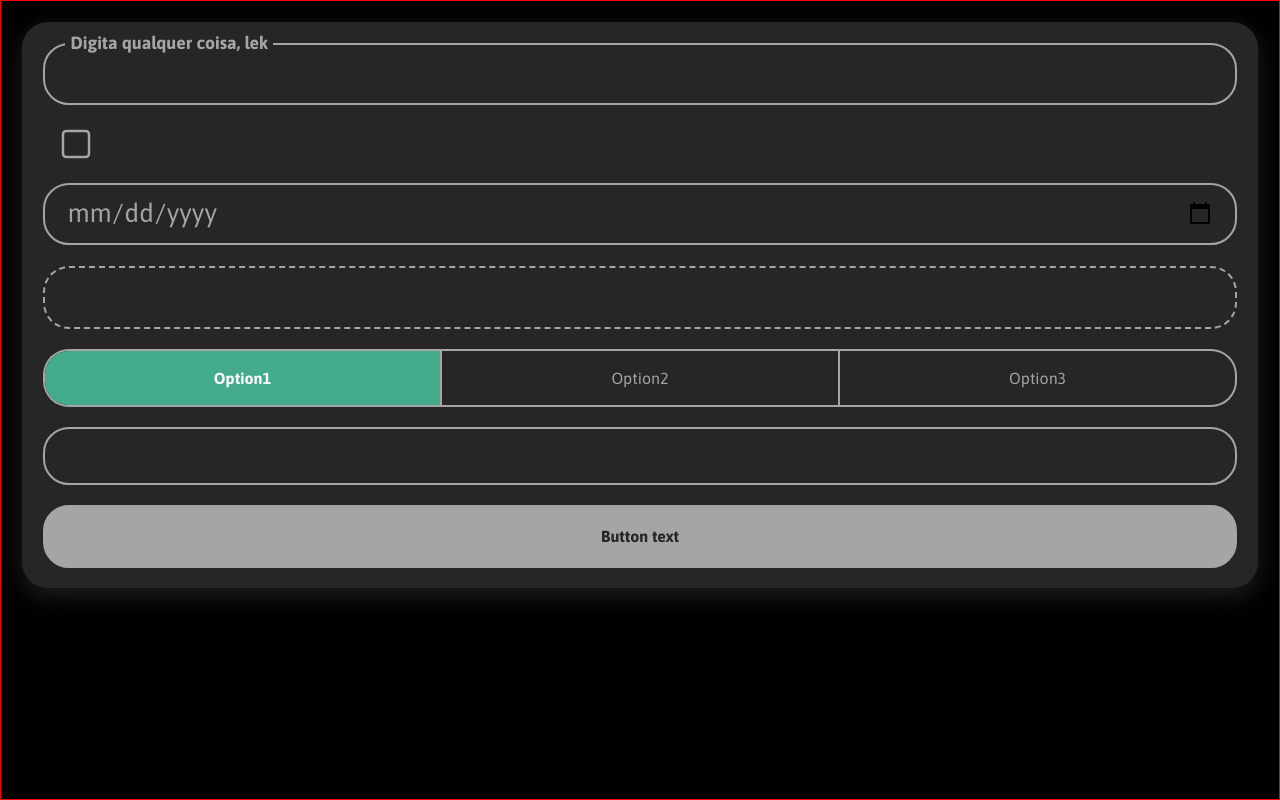
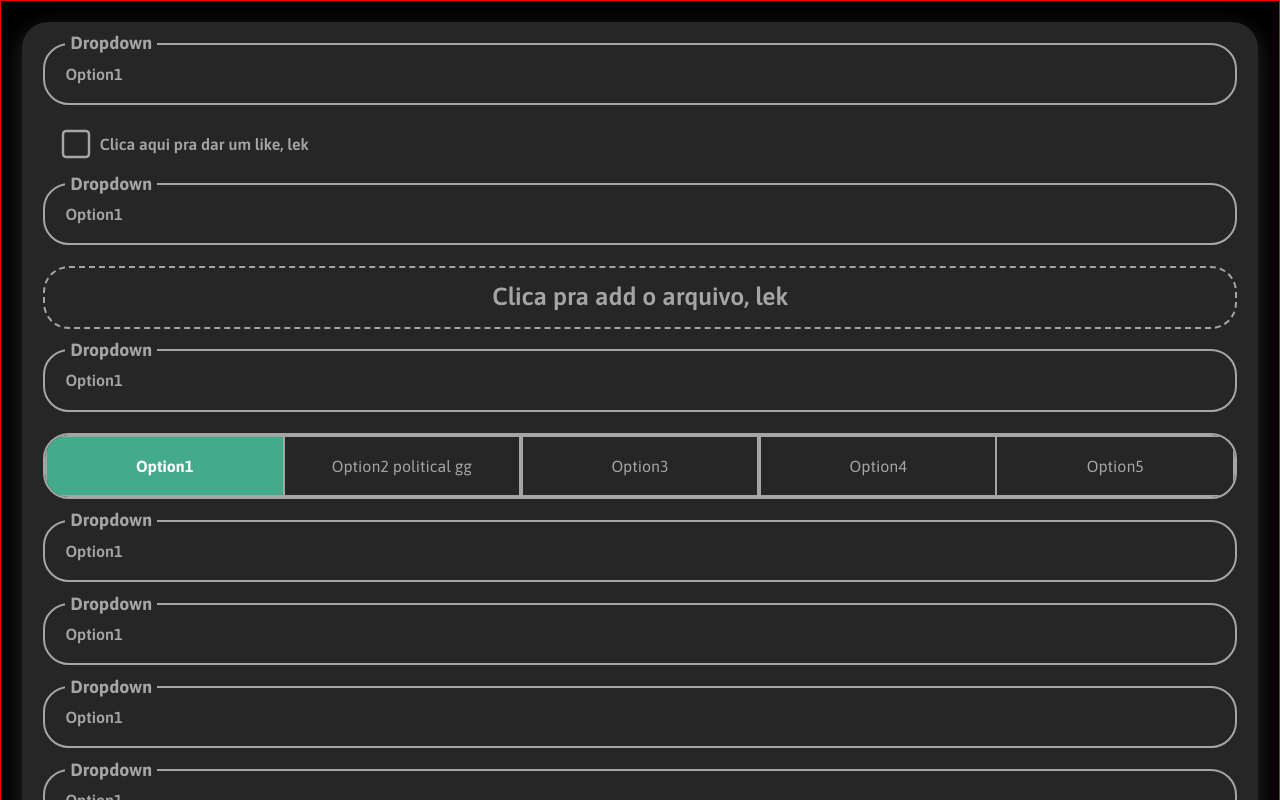
Before and after one commit to lucasmonsan/Whallet, a SvelteKit app: page / in a window 1280 px wide. Shown: the top 800 px of the page. Built offline with nearby package versions, Linux system fonts and the light colour scheme.

Commit message:
Inputs funcionais e estilizados satisfatóriamente.

```diff
--- a/src/components/layouts/Button.svelte
+++ b/src/components/layouts/Button.svelte
@@ -1,5 +1,5 @@
 <script lang="ts">
-	export let Type: 'default' | 'success' | 'error' | 'warning' = 'default';
+	export let Type: 'default' | 'success' | 'error' | 'alert' = 'default';
 </script>
 
 <button class={Type}>
@@ -7,22 +7,45 @@
 </button>
 
 <style>
-	.default {
+	button {
 		cursor: pointer;
 		position: relative;
 		display: flex;
 		align-items: center;
 		width: 100%;
-		height: calc(var(--base) * 3);
+		height: calc(var(--md) * 3);
 		padding: var(--padding-input);
-		color: var(--color-component);
-		border-radius: var(--radius);
 		border: var(--border);
-		border-color: var(--color-subtext);
+		border-radius: var(--sm);
 		text-align: center;
 		outline: none;
-		background-color: var(--color-subtext);
-		transition: border 0.25s ease-in-out;
+		opacity: 0.75;
+		transition: border;
+	}
+
+	.default {
+		color: var(--color-text);
+		border-color: var(--color-template);
+		background-color: var(--color-template);
+	}
+
+	.success {
+		opacity: 1;
+		color: var(--color-text);
+		border-color: var(--color-success);
+		background-color: var(--color-success);
+	}
+
+	.error {
+		color: var(--color-text);
+		border-color: var(--color-error);
+		background-color: var(--color-error);
+	}
+
+	.alert {
+		color: var(--color-text);
+		border-color: var(--color-alert);
+		background-color: var(--color-alert);
 	}
 
 	strong {
--- a/src/components/layouts/RadioInput.svelte
+++ b/src/components/layouts/RadioInput.svelte
@@ -1,15 +1,15 @@
 <script lang="ts">
 	export let ForId: string;
-	export let options: string[] = [];
+	export let Options: string[] = [];
 	export let value: string;
 
-	$: if (options.length > 0 && !value) {
-		value = options[0];
+	$: if (Options.length > 0 && !value) {
+		value = Options[0];
 	}
 </script>
 
 <div>
-	{#each options as option, index}
+	{#each Options as option, index}
 		<label for="{ForId}-{index}">
 			<input type="radio" name={ForId} id="{ForId}-{index}" value={option} bind:group={value} />
 			<p>{option}</p>
@@ -24,28 +24,28 @@
 		display: flex;
 		align-items: center;
 		flex-wrap: wrap;
-		height: calc(var(--md) * 2.75);
+		min-height: calc(var(--md) * 3);
+		border: var(--border) var(--color-subtext);
+		border-radius: var(--radius);
+		overflow: hidden;
 	}
 
 	div label {
 		overflow: hidden;
-		flex: 1 1 auto;
-		height: 100%;
+		flex: 1 0 calc(var(--md) * 5);
+		min-height: 100%;
 		padding: 0;
 		text-align: center;
 		border-radius: 0;
-		border: 2px solid var(--color-subtext);
 		transition: border-color 0.25s ease-out;
 	}
 
 	div label:first-child {
 		border-right: none;
-		border-radius: var(--radius) 0 0 var(--radius);
 	}
 
 	div label:last-child {
 		border-left: none;
-		border-radius: 0 var(--radius) var(--radius) 0;
 	}
 
 	div label input {
@@ -63,9 +63,9 @@
 		color: var(--color-subtext);
 		font-weight: 400;
 		transition:
-			color 0.25s ease-out,
-			background-color 0.25s ease-out,
-			font-weight 0.25s ease-out;
+			color var(--transition),
+			background-color var(--transition),
+			font-weight var(--transition);
 	}
 
 	div label input:checked + p {
--- a/src/components/layouts/SelectInput.svelte
+++ b/src/components/layouts/SelectInput.svelte
@@ -1,38 +1,128 @@
 <script lang="ts">
-	export let ForId: string;
-	export let TriggerGrayout: boolean = false;
+	import { fade } from 'svelte/transition';
+
+	export let Placeholder: string = '';
+	export let Options: string[] = [];
+	export let Value: string;
+	let trigger: boolean = false;
+	let dropdownPosition: 'top' | 'bottom' = 'bottom';
+	let buttonRef: HTMLButtonElement;
+
+	$: if (Options.length > 0 && !Value) Value = Options[0];
+
+	function selectOption(option: string) {
+		Value = option;
+		trigger = false;
+	}
+
+	function calculateDropdownPosition() {
+		if (!buttonRef) return;
+
+		const rect = buttonRef.getBoundingClientRect(); // Posição do botão na tela
+		const screenHeight = window.innerHeight; // Altura da tela
+		const dropdownHeight = 250; // Estime ou calcule a altura do dropdown (ajuste conforme necessário)
+
+		if (rect.bottom + dropdownHeight > screenHeight) dropdownPosition = 'top';
+		else dropdownPosition = 'bottom';
+	}
+
+	$: if (trigger) calculateDropdownPosition();
 </script>
 
-<label for={ForId}>
-	<input type="checkbox" id={ForId} bind:checked={TriggerGrayout} />
+<label>
+	{#if Placeholder !== ''}
+		<strong>{Placeholder}</strong>
+	{/if}
+
+	<button class="btn-active" bind:this={buttonRef} on:click={() => (trigger = !trigger)}>{Value}</button>
+
+	{#if trigger}
+		<button class="btn-grayout" on:click={() => (trigger = false)} transition:fade={{ duration: 250 }}>Fechar</button>
+
+		<ul transition:fade={{ duration: 250 }} class={dropdownPosition === 'top' ? 'dropdown-top' : 'dropdown-bottom'}>
+			{#each Options as option}
+				<li>
+					<button class:selected={option === Value} on:click={() => selectOption(option)}>
+						{option}
+					</button>
+				</li>
+			{/each}
+		</ul>
+	{/if}
 </label>
 
-{#if TriggerGrayout}
-	<input class="grayout-select" />
-{/if}
-
 <style>
-	label {
-		height: calc(var(--md) * 2.75);
+	label button.btn-active {
+		position: absolute;
+		left: 0;
+		width: 100%;
+		height: 100%;
+		padding: var(--padding-input);
+		text-align: start;
+		font-weight: 600;
+		color: var(--color-subtext);
+		background-color: transparent;
+		border: none;
 	}
 
-	input.grayout-select {
-		z-index: var(--z-grayout-1);
+	label button.btn-grayout {
+		z-index: var(--z-grayout);
 		position: fixed;
 		top: 0;
 		left: 0;
-		display: flex;
-		align-items: center;
-		justify-content: center;
 		width: 100%;
 		height: 100%;
-		padding: var(--md);
-		background-color: rgba(0, 0, 0, 0.75);
-		border: solid 1px blue;
+		color: rgba(255, 255, 255, 0);
+		background-color: rgba(0, 0, 0, 0.5);
+		border: none;
 	}
 
-	section {
+	ul {
+		z-index: var(--z-popup);
+		position: absolute;
+		left: 0;
+		display: flex;
+		flex-direction: column;
 		width: 100%;
-		background-color: var(--gray);
+		min-height: calc(var(--md) * 2.5);
+		max-height: calc(var(--md) * 16);
+		padding: 0;
+		border-radius: var(--radius);
+		border: var(--border);
+		border-color: var(--color-subtext);
+		outline: none;
+		background-color: var(--color-component);
+		overflow: scroll;
+		box-shadow: var(--shadow);
+		transition: border var(--transition);
+	}
+
+	.dropdown-bottom {
+		top: calc(var(--md) * 2.25);
+	}
+
+	.dropdown-top {
+		bottom: calc(var(--md) * 2.5);
+	}
+
+	ul li button {
+		width: 100%;
+		background: none;
+		border: none;
+		padding: var(--md);
+		text-align: left;
+		color: var(--color-subtext);
+		transition: background-color 0.2s;
+	}
+
+	ul li button:hover {
+		background-color: var(--color-subtext);
+		color: var(--color-bg);
+	}
+
+	ul li button.selected {
+		background-color: var(--color-success);
+		color: var(--color-white);
+		font-weight: bold;
 	}
 </style>
--- a/src/lib/index.ts
+++ /dev/null
@@ -1 +0,0 @@
-// place files you want to import through the `$lib` alias in this folder.
--- /dev/null
+++ b/src/lib/stores.ts
@@ -0,0 +1,3 @@
+import { writable } from 'svelte/store';
+
+export const grayout = writable(0);
--- a/src/routes/+page.svelte
+++ b/src/routes/+page.svelte
@@ -7,40 +7,67 @@
 	import SelectInput from '../components/layouts/SelectInput.svelte';
 	import UploadInput from '../components/layouts/UploadInput.svelte';
 
+	let optionsList = ['Option1', 'Option2 political gg', 'Option3', 'Option4', 'Option5'];
 	let radioValue: string;
 </script>
 
 <main>
 	<section>
 		<div>
-			<DefaultInput ForId="test" Placeholder="Digita qualquer coisa, lek" />
+			<SelectInput Placeholder="Dropdown" Options={optionsList} Value={radioValue} />
 		</div>
 
 		<div>
-			<CheckboxInput ForId="test2" />
+			<CheckboxInput ForId="checkbox1" Placeholder="Clica aqui pra dar um like, lek" />
 		</div>
 
 		<div>
-			<DateInput ForId="test3" />
+			<SelectInput Placeholder="Dropdown" Options={optionsList} Value={radioValue} />
 		</div>
 
 		<div>
-			<UploadInput ForId="test4" />
+			<UploadInput ForId="upload1" Placeholder="Clica pra add o arquivo, lek" />
 		</div>
 
 		<div>
-			<RadioInput
-				ForId="test5"
-				options={['Option1', 'Option2', 'Option3']}
-				bind:value={radioValue}
-			/>
+			<SelectInput Placeholder="Dropdown" Options={optionsList} Value={radioValue} />
 		</div>
 
 		<div>
-			<SelectInput ForId="test6" />
+			<RadioInput ForId="radio1" Options={optionsList} value={radioValue} />
 		</div>
 
-		<Button />
+		<div>
+			<SelectInput Placeholder="Dropdown" Options={optionsList} Value={radioValue} />
+		</div>
+
+		<div>
+			<SelectInput Placeholder="Dropdown" Options={optionsList} Value={radioValue} />
+		</div>
+
+		<div>
+			<SelectInput Placeholder="Dropdown" Options={optionsList} Value={radioValue} />
+		</div>
+
+		<div>
+			<SelectInput Placeholder="Dropdown" Options={optionsList} Value={radioValue} />
+		</div>
+
+		<div>
+			<SelectInput Placeholder="Dropdown" Options={optionsList} Value={radioValue} />
+		</div>
+
+		<div>
+			<SelectInput Placeholder="Dropdown" Options={optionsList} Value={radioValue} />
+		</div>
+
+		<div>
+			<SelectInput Placeholder="Dropdown" Options={optionsList} Value={radioValue} />
+		</div>
+
+		<div>
+			<SelectInput Placeholder="Dropdown" Options={optionsList} Value={radioValue} />
+		</div>
 	</section>
 </main>
 
--- a/src/styles/forms.css
+++ b/src/styles/forms.css
@@ -3,14 +3,14 @@ label {
 	position: relative;
 	display: flex;
 	align-items: center;
-	height: calc(var(--base) * 3);
+	height: calc(var(--md) * 3);
 	padding: var(--padding-input);
 	border-radius: var(--radius);
 	border: var(--border);
 	border-color: var(--color-subtext);
 	outline: none;
 	background-color: transparent;
-	transition: border 0.25s ease-in-out;
+	transition: border var(--transition);
 }
 
 label:focus-within {
@@ -27,10 +27,10 @@ label strong {
 	color: var(--color-subtext);
 	font-size: calc(var(--md) * 0.85);
 	background-color: var(--color-component);
-	transform: translateY(calc(var(--base) * -1.4));
+	transform: translateY(calc(var(--md) * -1.4));
 	transition:
-		border 0.25s ease-out,
-		color 0.25s ease-in-out;
+		border var(--transition),
+		color var(--transition);
 }
 
 label input {
--- a/src/styles/global.css
+++ b/src/styles/global.css
@@ -4,94 +4,38 @@
 @import '../styles/containers.css';
 @import '../styles/forms.css';
 
-img {
-	height: 100%;
-}
-
-/*! modern-normalize v3.0.1 | MIT License | https://github.com/sindresorhus/modern-normalize */
-
-/*
-Document
-========
-*/
-
-/**
-Use a better box model (opinionated).
-*/
-
 *,
 ::before,
 ::after {
 	box-sizing: border-box;
+	-webkit-tap-highlight-color: transparent;
 }
 
-/**
-1. Improve consistency of default fonts in all browsers. (https://github.com/sindresorhus/modern-normalize/issues/3)
-2. Correct the line height in all browsers.
-3. Prevent adjustments of font size after orientation changes in iOS.
-4. Use a more readable tab size (opinionated).
-*/
-
 html {
-	font-family:
-		system-ui, 'Segoe UI', Roboto, Helvetica, Arial, sans-serif, 'Apple Color Emoji',
-		'Segoe UI Emoji'; /* 1 */
-	line-height: 1.15; /* 2 */
-	-webkit-text-size-adjust: 100%; /* 3 */
-	tab-size: 4; /* 4 */
+	line-height: 1.15;
+	-webkit-text-size-adjust: 100%;
+	tab-size: 4;
 }
-
-/*
-Sections
-========
-*/
-
-/**
-Remove the margin in all browsers.
-*/
 
 body {
 	margin: 0;
 }
-
-/*
-Text-level semantics
-====================
-*/
-
-/**
-Add the correct font weight in Chrome and Safari.
-*/
 
 b,
 strong {
 	font-weight: bolder;
 }
 
-/**
-1. Improve consistency of default fonts in all browsers. (https://github.com/sindresorhus/modern-normalize/issues/3)
-2. Correct the odd 'em' font sizing in all browsers.
-*/
-
 code,
 kbd,
 samp,
 pre {
-	font-family: ui-monospace, SFMono-Regular, Consolas, 'Liberation Mono', Menlo, monospace; /* 1 */
-	font-size: 1em; /* 2 */
+	font-size: 1em;
 }
-
-/**
-Add the correct font size in all browsers.
-*/
 
 small {
 	font-size: 80%;
 }
-
-/**
-Prevent 'sub' and 'sup' elements from affecting the line height in all browsers.
-*/
 
 sub,
 sup {
@@ -109,28 +53,9 @@ sup {
 	top: -0.5em;
 }
 
-/*
-Tabular data
-============
-*/
-
-/**
-Correct table border color inheritance in Chrome and Safari. (https://issues.chromium.org/issues/40615503, https://bugs.webkit.org/show_bug.cgi?id=195016)
-*/
-
 table {
 	border-color: currentcolor;
 }
-
-/*
-Forms
-=====
-*/
-
-/**
-1. Change the font styles in all browsers.
-2. Remove the margin in Firefox and Safari.
-*/
 
 input {
 	appearance: none;
@@ -142,15 +67,11 @@ input,
 optgroup,
 select,
 textarea {
-	font-family: inherit; /* 1 */
-	font-size: 100%; /* 1 */
-	line-height: 1.15; /* 1 */
-	margin: 0; /* 2 */
+	font-family: inherit;
+	font-size: 100%;
+	line-height: 1.15;
+	margin: 0;
 }
-
-/**
-Correct the inability to style clickable types in iOS and Safari.
-*/
 
 button,
 [type='button'],
@@ -159,68 +80,41 @@ button,
 	-webkit-appearance: button;
 }
 
-/**
-Remove the padding so developers are not caught out when they zero out 'fieldset' elements in all browsers.
-*/
-
 legend {
 	padding: 0;
 }
 
-/**
-Add the correct vertical alignment in Chrome and Firefox.
-*/
-
 progress {
 	vertical-align: baseline;
 }
-
-/**
-Correct the cursor style of increment and decrement buttons in Safari.
-*/
 
 ::-webkit-inner-spin-button,
 ::-webkit-outer-spin-button {
 	height: auto;
 }
 
-/**
-1. Correct the odd appearance in Chrome and Safari.
-2. Correct the outline style in Safari.
-*/
-
 [type='search'] {
 	-webkit-appearance: textfield; /* 1 */
 	outline-offset: -2px; /* 2 */
 }
 
-/**
-Remove the inner padding in Chrome and Safari on macOS.
-*/
-
 ::-webkit-search-decoration {
 	-webkit-appearance: none;
 }
 
-/**
-1. Correct the inability to style clickable types in iOS and Safari.
-2. Change font properties to 'inherit' in Safari.
-*/
-
 ::-webkit-file-upload-button {
-	-webkit-appearance: button; /* 1 */
-	font: inherit; /* 2 */
+	-webkit-appearance: button;
+	font: inherit;
 }
-
-/*
-Interactive
-===========
-*/
-
-/*
-Add the correct display in Chrome and Safari.
-*/
 
 summary {
 	display: list-item;
 }
+
+li {
+	list-style: none;
+}
+
+img {
+	height: 100%;
+}
--- a/src/styles/themes.css
+++ b/src/styles/themes.css
@@ -2,10 +2,12 @@
 :root {
 	--color-bg: var(--black-1);
 	--color-component: var(--black-2);
+	--color-template: var(--black-3);
 
 	--color-text: var(--white-1);
 	--color-subtext: var(--gray);
 
+	--color-alert: var(--orange-2);
 	--color-error: var(--red);
 	--color-success: var(--green-1);
 	--color-focus: var(--white-2);
--- a/src/styles/variables.css
+++ b/src/styles/variables.css
@@ -11,7 +11,7 @@
 
 	--black-1: rgb(0, 0, 0);
 	--black-2: rgb(38, 38, 38);
-	--black-3: rgb(59, 63, 62);
+	--black-3: rgb(77, 82, 80);
 	--white-1: rgb(255, 255, 255);
 	--white-2: rgb(250, 250, 250);
 	--gray: rgb(165, 165, 165);
@@ -32,12 +32,12 @@
 
 	--radius: var(--lg);
 
-	--shadow: rgba(149, 157, 165, 0.2) 0px 8px 24px;
+	--shadow: rgba(97, 97, 97, 0.4) 0px 8px 24px;
+
+	--transition: 0.25s ease-in-out;
 
 	--z-base: 1;
-	--z-grayout-1: 6;
-	--z-popup-1: 7;
-	--z-grayout-2: 8;
-	--z-popup-2: 9;
+	--z-grayout: 8;
+	--z-popup: 9;
 	--z-backout: 10;
 }
```
Also changed, not shown: src/components/layouts/Grayout.svelte (added, +22 -0 lines), src/routes/+layout.svelte (+7 -1 lines), 1 other file (tests, documents, lock files or other folders).
